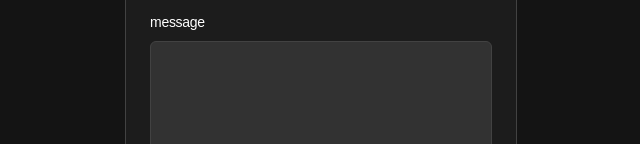
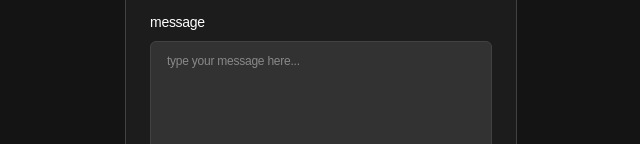
Before and after one commit to klausigner/js-practice, a plain HTML site: page index.html in a window 1280 px wide. Shown: the part 442-586 px from the top of the page, without its empty margins (319-959 px from the left). Drawn offline with Linux system fonts and the light colour scheme; a web font is replaced by a local one.

Commit message:
Update index.html

```diff
--- a/index.html
+++ b/index.html
@@ -51,7 +51,7 @@
                 <div id="form-control-msg">
                     <p id="label2">message</p>
                     <div id="field-msg">
-                        <p id="field-text-msg"></p>
+                        <p id="field-text-msg">type your message here...</p>
                     </div>
                 </div>
             </div>
```
